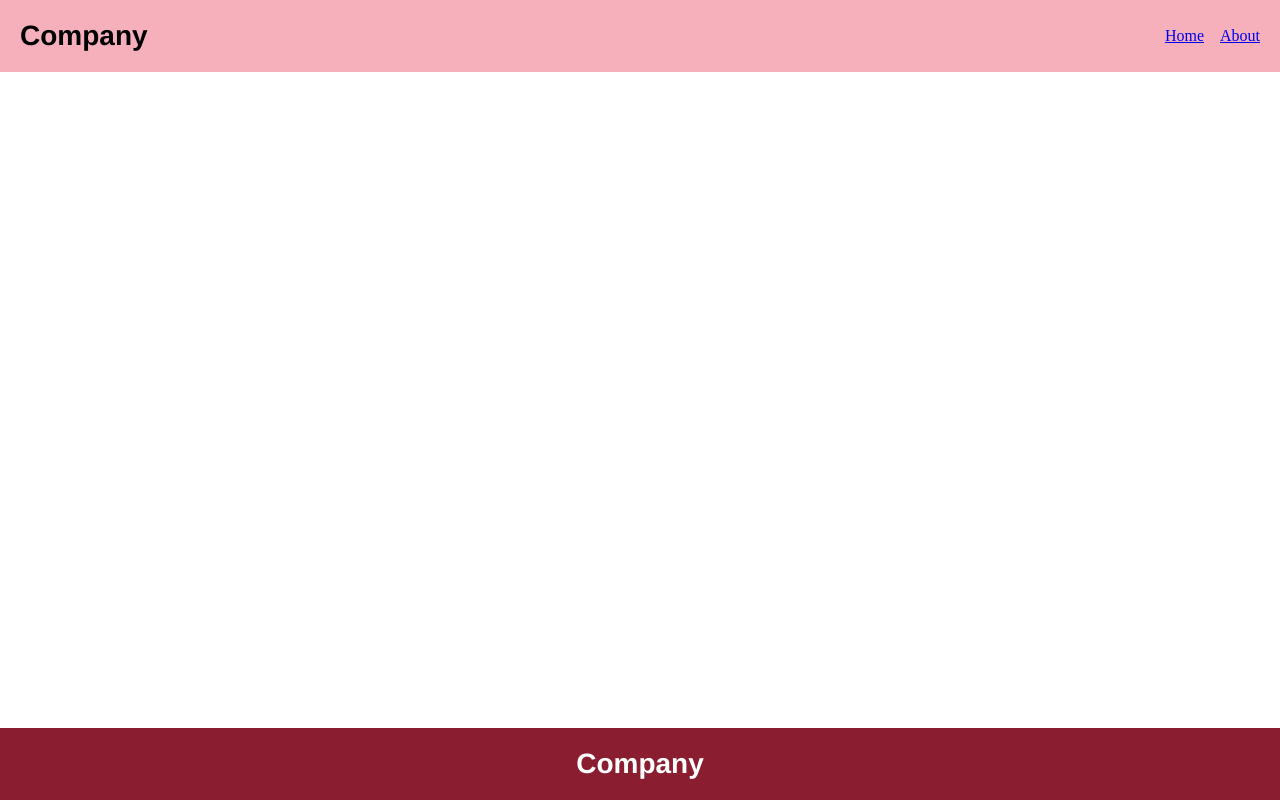
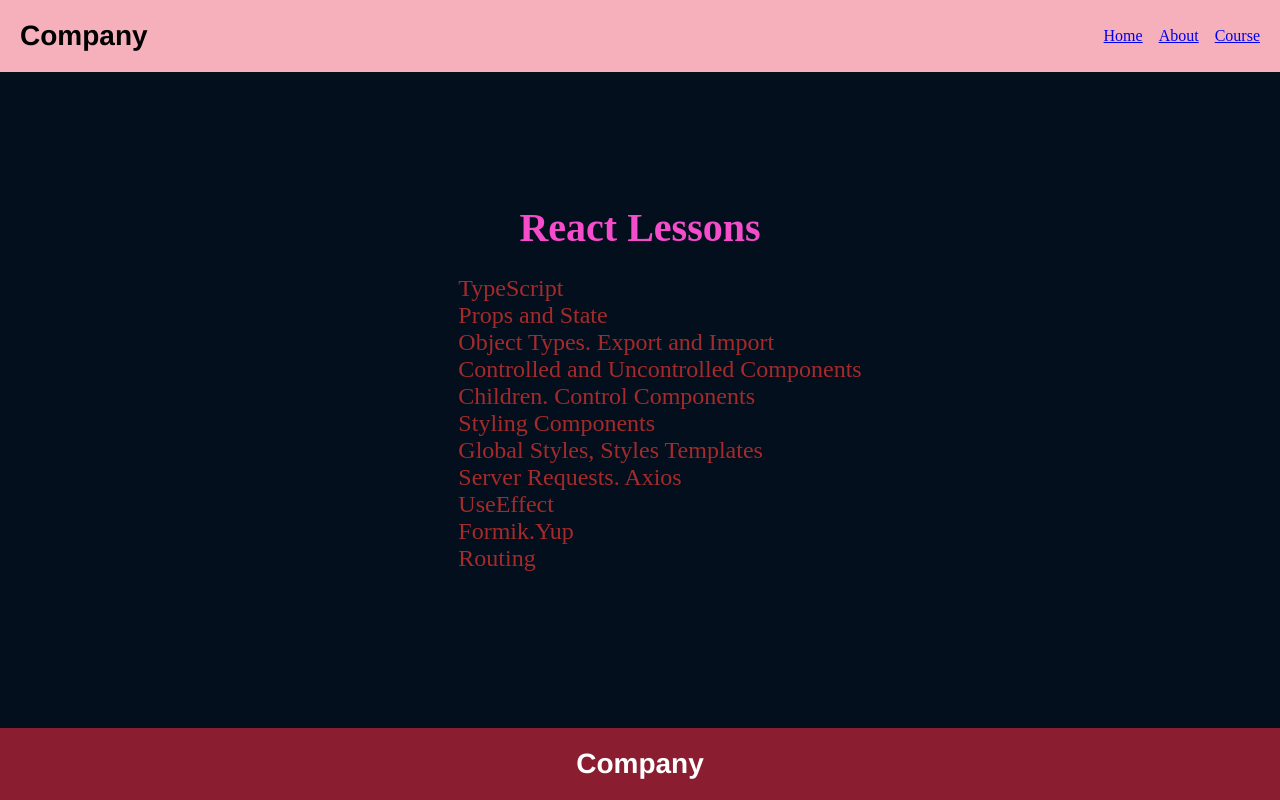
Before and after one commit to AnnMoiseieva/55-react-ts, a React (Vite) app: page /course in a window 1280 px wide. Built offline with nearby package versions, Linux system fonts and the light colour scheme.

Commit message:
add homework 16 dd 08.04.2025

```diff
--- a/src/App.tsx
+++ b/src/App.tsx
@@ -4,6 +4,7 @@ import { BrowserRouter, Routes, Route } from "react-router-dom";
 import Layout from "./components/Layout/Layout";
 import Home from "./pages/Home/Home";
 import About from "./pages/About/About";
+import Course from "./pages/Course/Course";
 
 // Lessons imports:
 // default import of component Lesson06
@@ -75,8 +76,9 @@ function App() {
         <GlobalStyles />
         <Layout>
           <Routes>
-            <Route path='/' element={<Home />} />
-            <Route path='/about' element={<About />} />
+            <Route path="/" element={<Home />} />
+            <Route path="/about" element={<About />} />
+            <Route path="/course" element={<Course/>} />
           </Routes>
         </Layout>
       </BrowserRouter>
--- a/src/components/Layout/Layout.tsx
+++ b/src/components/Layout/Layout.tsx
@@ -19,6 +19,7 @@ function Layout({ children }: LayoutProps) {
         <Navigation>
           <NavLink to="/">Home</NavLink>
           <NavLink to="/about">About</NavLink>
+          <NavLink to="/course">Course</NavLink>
         </Navigation>
       </Header>
       <Main>{children}</Main>
--- /dev/null
+++ b/src/pages/Course/Course.tsx
@@ -0,0 +1,24 @@
+import { CourseWrapper, ListOfTopics, Title, Topic } from "./Styles";
+
+function Course() {
+  return (
+    <CourseWrapper>
+          <Title>React Lessons</Title>
+          <ListOfTopics>
+              <Topic>TypeScript</Topic>
+              <Topic>Props and State</Topic>
+              <Topic>Object Types. Export and Import</Topic>
+              <Topic>Controlled and Uncontrolled Components</Topic>
+              <Topic>Children. Control Components</Topic>
+              <Topic>Styling Components</Topic>
+              <Topic>Global Styles, Styles Templates</Topic>
+              <Topic>Server Requests. Axios</Topic>
+              <Topic>UseEffect</Topic>
+              <Topic>Formik.Yup</Topic>
+              <Topic>Routing</Topic>
+          </ListOfTopics>
+    </CourseWrapper>
+  );
+}
+
+export default Course;
--- /dev/null
+++ b/src/pages/Course/Styles.ts
@@ -0,0 +1,25 @@
+import styled from "@emotion/styled";
+
+export const CourseWrapper = styled.div`
+  display: flex;
+  flex-direction: column;
+  align-items: center;
+  justify-content: center;
+  flex: 1;
+  padding: 60px;
+  background-color: rgb(4, 15, 30);
+`;
+
+export const Title = styled.div`
+  font-size: 40px;
+  font-weight: bold;
+  color: #f54ccb;
+`;
+
+export const ListOfTopics = styled.ul`
+  list-style-type: none;
+  color: brown;
+  font-size: 24px;
+`;
+
+export const Topic = styled.li``;
```
